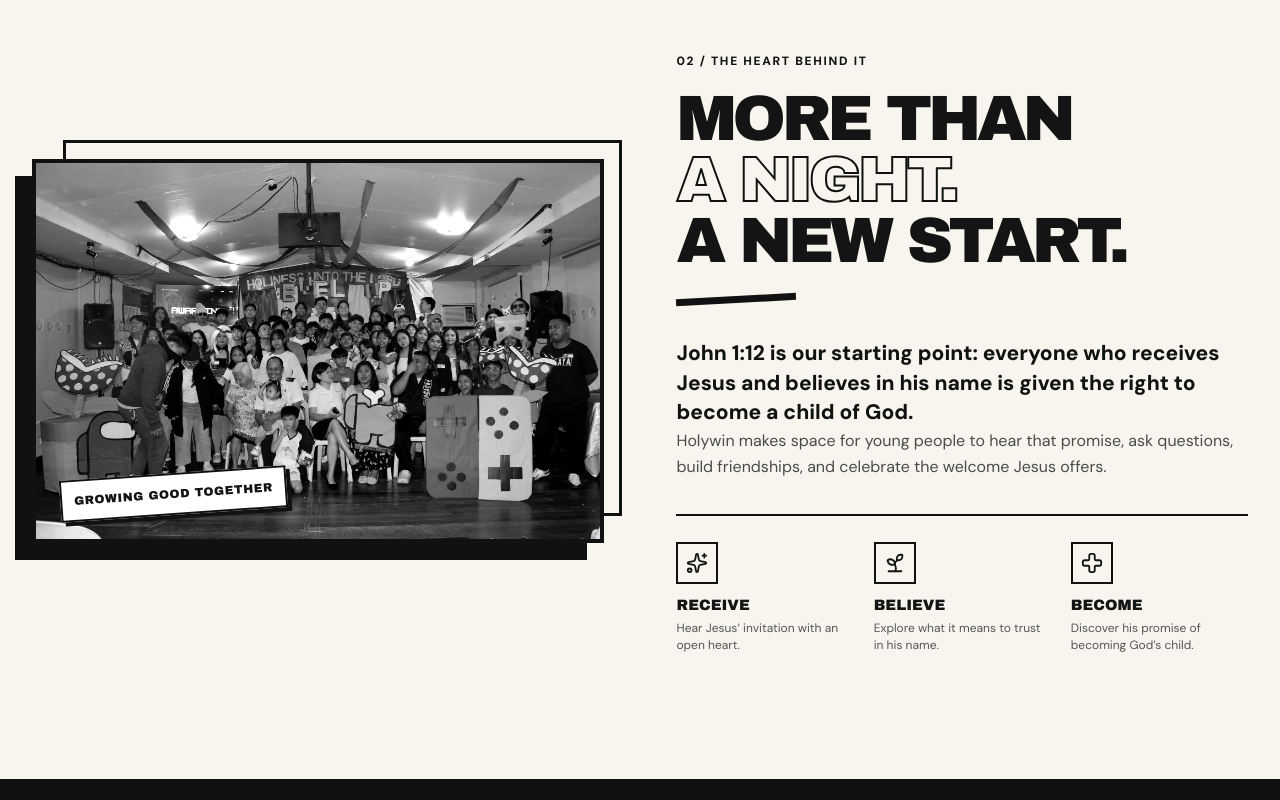
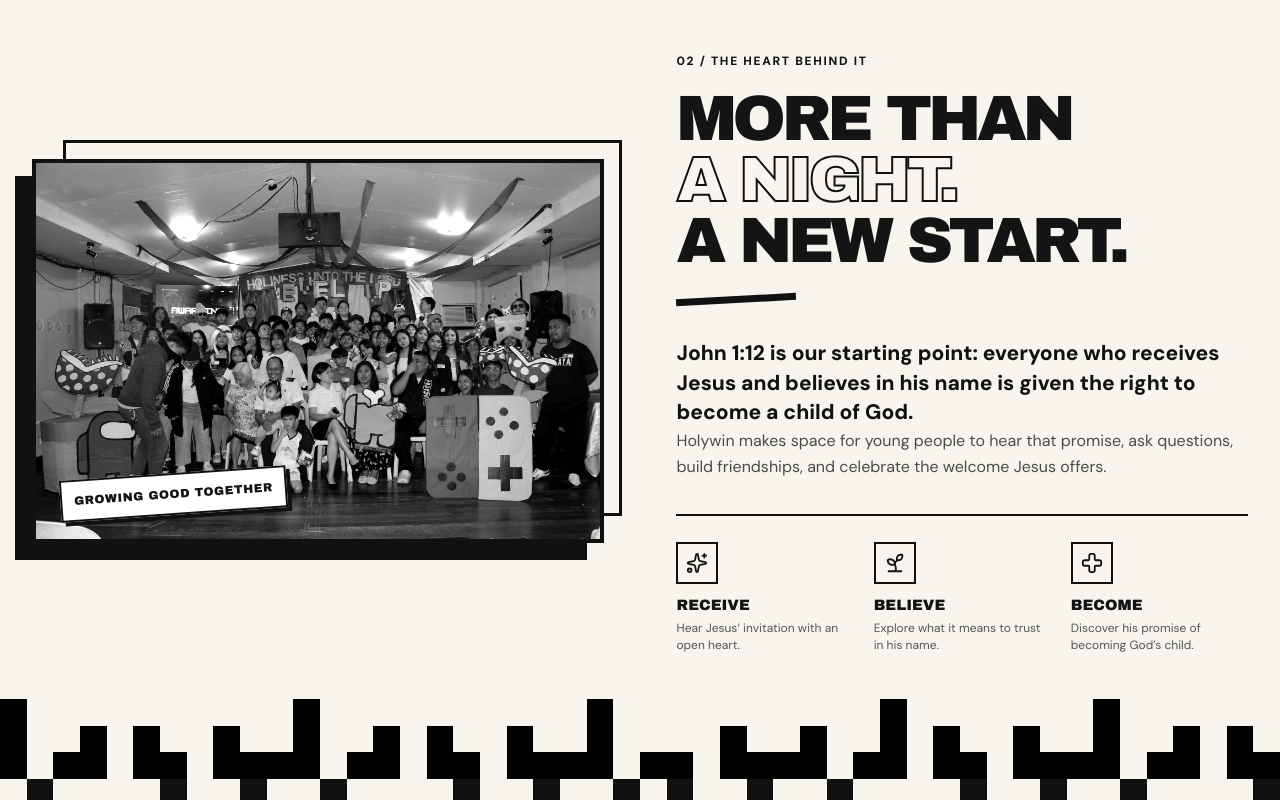
Before and after one commit to Spaydurman/holywin-2026, a React (Vite) app: page / in a window 1280 px wide. Shown: the part 2000-2800 px from the top of the page. Built offline with nearby package versions, Linux system fonts and the light colour scheme.

Commit message:
feat: add PixelTransition component for enhanced visual effects

```diff
--- a/src/App.tsx
+++ b/src/App.tsx
@@ -2,6 +2,7 @@ import Header from './components/Header'
 import Hero from './components/Hero'
 import Details from './components/Details'
 import About from './components/About'
+import PixelTransition from './components/PixelTransition'
 import Moments from './components/Moments'
 import Registration from './components/Registration'
 import Footer from './components/Footer'
@@ -15,6 +16,7 @@ export default function App() {
       <Hero />
       <Details />
       <About />
+      <PixelTransition />
       <Moments />
       <Registration />
     </main>
--- /dev/null
+++ b/src/components/PixelTransition.tsx
@@ -0,0 +1,63 @@
+import { motion, useReducedMotion } from 'motion/react'
+
+const rows = 6
+const rowDensity = [10, 34, 72, 72, 34, 10]
+
+function PixelGrid({ columns, className, reducedMotion }: {
+  columns: number
+  className: string
+  reducedMotion: boolean | null
+}) {
+  return (
+    <motion.div
+      className={className}
+      initial={reducedMotion ? false : 'hidden'}
+      whileInView={reducedMotion ? undefined : 'visible'}
+      viewport={{ once: true, amount: 0.2 }}
+    >
+      {Array.from({ length: rows * columns }, (_, index) => {
+        const row = Math.floor(index / columns)
+        const column = index % columns
+        const filled = (column * 37 + row * 19) % 101 < rowDensity[row]
+
+        return filled ? (
+          <motion.span
+            key={index}
+            className={`aspect-square w-full ${row < rows / 2 ? 'bg-black' : 'bg-[#f7f5ed]'}`}
+            variants={reducedMotion ? undefined : {
+              hidden: { opacity: 0, scale: 0 },
+              visible: {
+                opacity: 1,
+                scale: 1,
+                transition: {
+                  duration: 0.24,
+                  delay: row * 0.09 + ((column * 13) % 7) * 0.045,
+                  ease: 'easeOut',
+                },
+              },
+            }}
+          />
+        ) : <span key={index} className="aspect-square w-full" />
+      })}
+    </motion.div>
+  )
+}
+
+export default function PixelTransition() {
+  const reducedMotion = useReducedMotion()
+
+  return (
+    <div className="pointer-events-none relative z-10 h-0" aria-hidden="true">
+      <PixelGrid
+        columns={24}
+        className="absolute left-0 top-0 grid w-full -translate-y-1/2 grid-cols-[repeat(24,minmax(0,1fr))] md:hidden"
+        reducedMotion={reducedMotion}
+      />
+      <PixelGrid
+        columns={48}
+        className="absolute left-0 top-0 hidden w-full -translate-y-1/2 md:grid md:grid-cols-[repeat(48,minmax(0,1fr))]"
+        reducedMotion={reducedMotion}
+      />
+    </div>
+  )
+}
```
